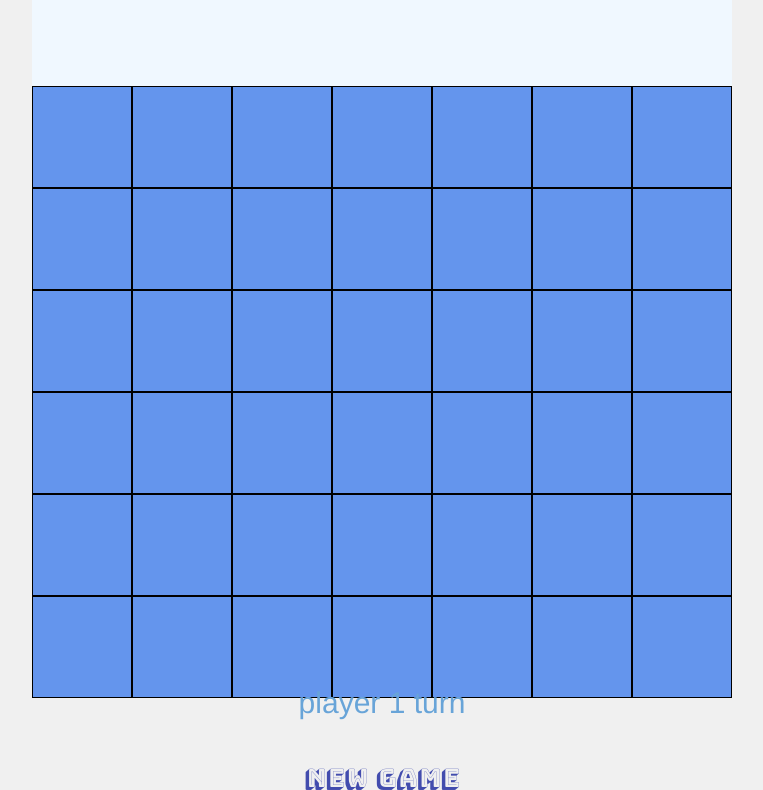
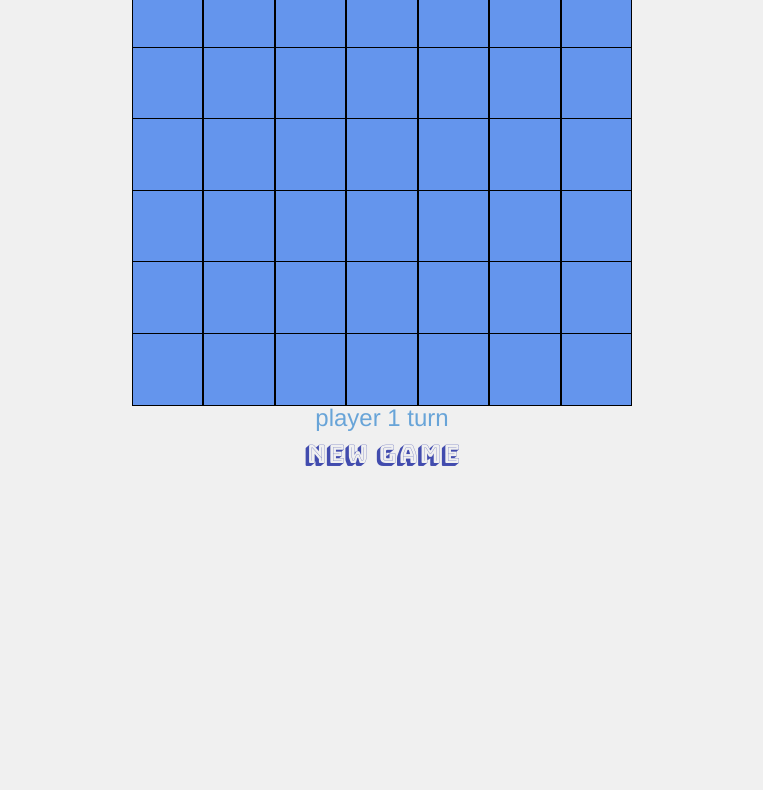
Before and after one commit to eshifrin/connect4, a website: page index.html in a window 1280 px wide. Shown: the part 161-951 px from the top of the page, without its empty margins (258-1021 px from the left). After the commit the page ends 865 px from the top, so only its background shows below. Drawn offline with nearby package versions, Linux system fonts and the light colour scheme.

Commit message:
modified styles

```diff
--- a/c4.css
+++ b/c4.css
@@ -12,25 +12,21 @@
   display: flex;
   justify-content: center;
   align-items: center;
-  font-size: 8em;
+  font-size: 3.5em;
   color: #34bffc
 }
 
 .container {
   display: flex;
-  justify-content: center;
   align-items: center;
   flex-direction: column;
+  height: 100%;
+  width: 100%
 }
 
-.board-end {
-  background: lightgray;
-  position: relative;
-  z-index: 1;
-}
 
 .played {
-  font-size: 4em;
+  font-size: 3em;
 }
 
 .player-1 {
@@ -42,26 +38,40 @@
 }
 
 .board {
-  height: 700px;
-  width: 700px;
+  height: 75%;
+  width: 75%;
+  min-width: 300px;
+  min-height: 300px;
+  max-width: 500px;
+  max-height: 500px;
   display: flex;
   flex-direction: column;
-  background-color: black;
 }
 
 .row {
   display: flex;
+  justify-content: space-around;
+  align-items: space-around;
   width: 100%;
+  height: 100%;
+  max-width:
+}
+
+.dropRow {
+  display: flex;
+
 }
 
 .drop {
-  width: 100px;
-  height: 100px;
   background-color: aliceblue;
   display: flex;
   justify-content: center;
   align-items: center;
-  font-size: 4em;
+  font-size: 3em;
+  width: 100%;
+  height: 100%;
+  min-width: 50px;
+  min-height: 50px;
 }
 
 .drop:hover {
@@ -69,23 +79,25 @@
   }
 
 .box {
-  width: 100px;
-  height: 100px;
+  width: 100%;
+  height: 100%;
   background-color: cornflowerblue;
   display: flex;
   justify-content: center;
   align-items: center;
   border: 1px solid black;
+  min-width: 50px;
+  min-height: 50px;
 }
 
 .message {
   width: 100%;
-  height: 75px;
   font-family: Helvetica;
-  font-size: 30px;
+  font-size: 1.5em;
   display: flex;
   color: #68a4d8;
   justify-content: center;
+  margin-bottom: 5px;
 }
 
 .new-game {
```
